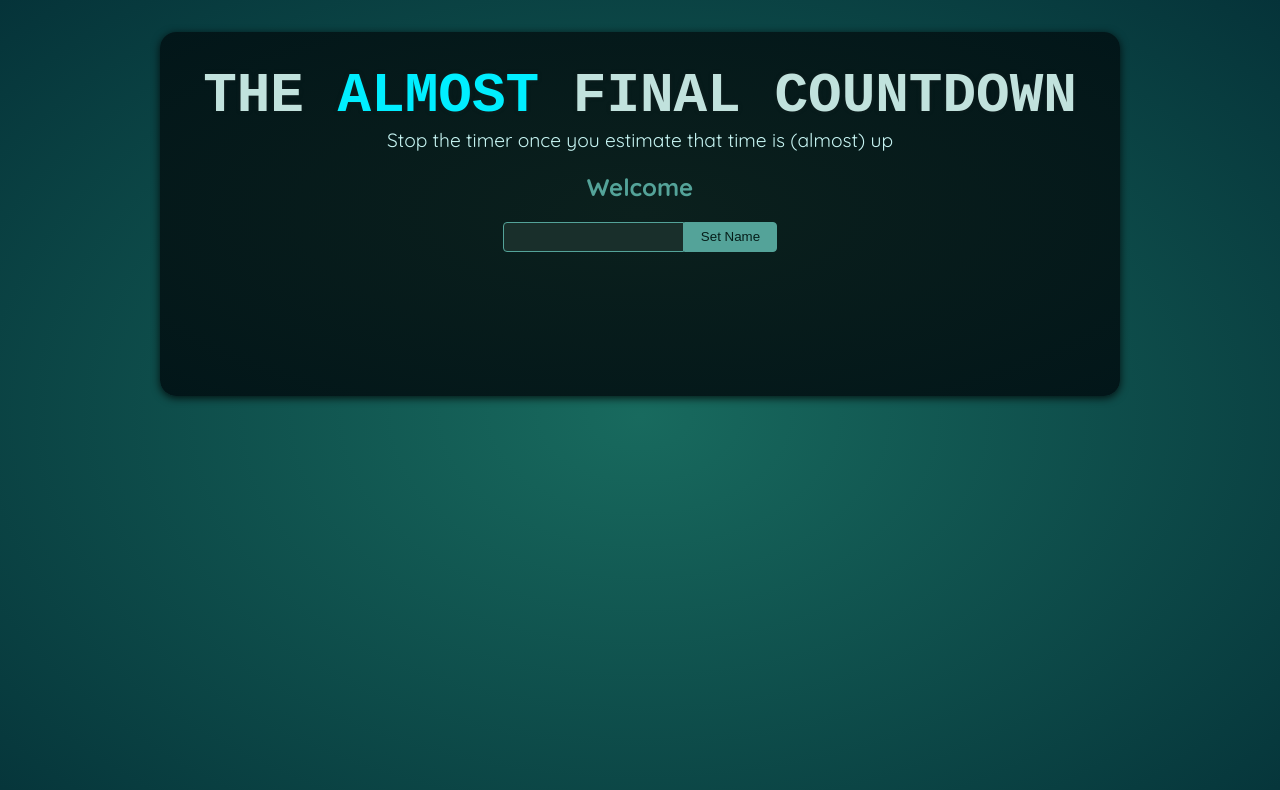
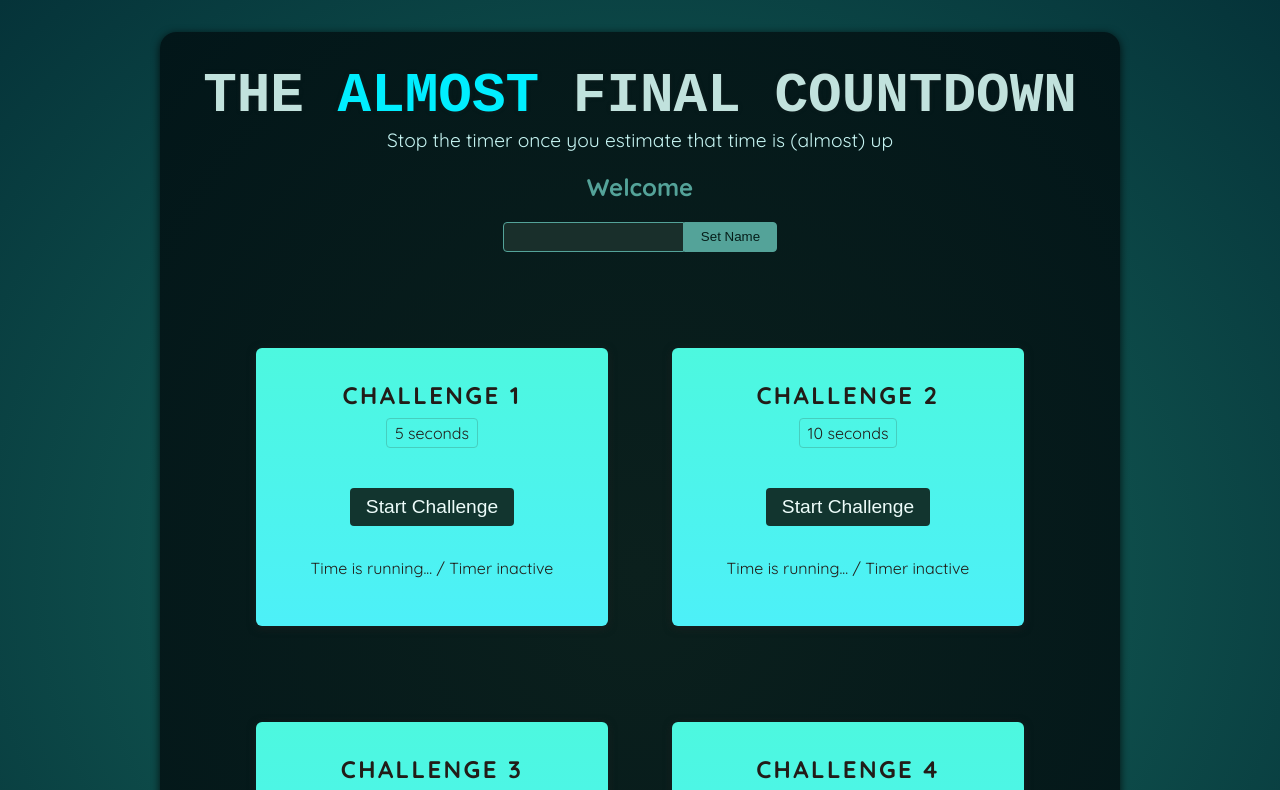
Before and after one commit to Alan-Ruiz/GuessNumber, a React (Vite) app: page / in a window 1280 px wide. Shown: the top 790 px of the page. Built offline with nearby package versions, Linux system fonts and the light colour scheme; a web font is replaced by a local one.

Commit message:
TimeChallenge component

```diff
--- a/src/App.jsx
+++ b/src/App.jsx
@@ -1,10 +1,16 @@
 import Player from './components/Player.jsx';
+import TimeChallenge from './components/TimeChallenge.jsx';
 
 function App() {
   return (
     <>
       <Player />
-      <div id="challenges"></div>
+      <div id="challenges">
+        <TimeChallenge title="Challenge 1" targetTime={5} />
+        <TimeChallenge title="Challenge 2" targetTime={10} />
+        <TimeChallenge title="Challenge 3" targetTime={15} />
+        <TimeChallenge title="Challenge 4" targetTime={20} />
+      </div>
     </>
   );
 }
--- a/src/components/Player.jsx
+++ b/src/components/Player.jsx
@@ -6,6 +6,7 @@ export default function Player() {
 
   function handleClick() {
     setEnteredPlayerName(playerName.current.value);
+    playerName.current.value = "";
   }
 
   return (
--- /dev/null
+++ b/src/components/TimeChallenge.jsx
@@ -0,0 +1,46 @@
+import { useState } from 'react';
+export default function TimeChallenge({ title, targetTime }) {
+  const [buttonTitle, setButtonTitle] = useState("Start Challenge")
+
+  function handleClick() {
+    console.log(start)
+    if (buttonTitle === "Start Challenge") {
+      setButtonTitle("Stop")
+      let end = new Date().getTime();
+      let time = end - start;
+      console.log(time)
+    } else {
+      let start = new Date().getTime();
+      setButtonTitle("Start Challenge")
+    }
+  };
+
+  function startCount() {
+    setButtonTitle("Stop")
+    let start = new Date().getTime();
+    return start
+  }
+
+  function running(buttonTitle) {
+    if (buttonTitle === "Start Challenge") {
+      false
+    } else {
+      true
+    }
+  };
+
+  return <section className="challenge">
+    <h2>{title}</h2>
+    <p className="challenge-time">
+      {targetTime} second{targetTime > 1 ? 's' : ''}
+    </p>
+    <p>
+      <button onClick={handleClick}>
+        {buttonTitle}
+      </button>
+    </p>
+    <p className="">
+      Time is running... / Timer inactive
+    </p>
+  </section>
+}
```
